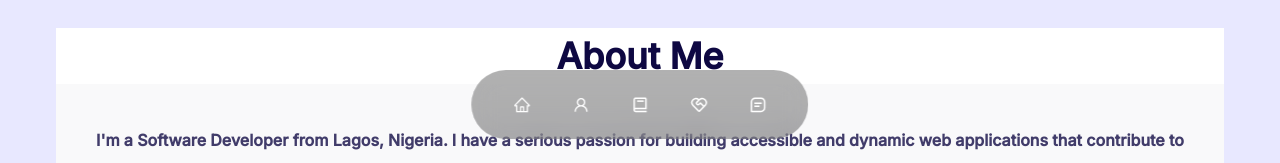
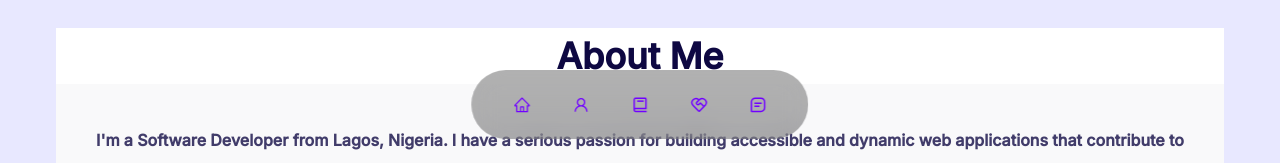
Before and after one commit to d2ndjim/jrl-portfolio, a React (Create React App) app: page / in a window 1280 px wide. Shown: the part 629-792 px from the top of the page. Built offline with nearby package versions, Linux system fonts and the light colour scheme.

Commit message:
add smooth scrolling to navigation

```diff
--- a/package.json
+++ b/package.json
@@ -13,6 +13,7 @@
     "react-icons": "^4.4.0",
     "react-router-dom": "^6.3.0",
     "react-scripts": "5.0.1",
+    "react-scroll": "^1.8.7",
     "web-vitals": "^2.1.4"
   },
   "scripts": {
--- a/src/App.js
+++ b/src/App.js
@@ -1,5 +1,9 @@
 import Home from './components/Home';
 import DeskNav from './components/deskNav';
+import About from './components/About';
+import Experience from './components/Experience';
+import Portfolio from './components/Portfolio';
+import Contact from './components/Contact';
 import './App.css';
 
 function App() {
@@ -7,6 +11,10 @@ function App() {
     <div className="App">
       <DeskNav />
       <Home />
+      <About />
+      <Experience />
+      <Portfolio />
+      <Contact />
     </div>
   );
 }
--- a/src/components/Contact.js
+++ b/src/components/Contact.js
@@ -23,7 +23,7 @@ const Contact = () => {
         onSubmit={handleSubmit}
         id="contact"
         className="m-10 pb-4 md:w-3/5"
-        data-aos="slide-up"
+        data-aos="fade-right"
       >
         <label htmlFor="name" className="block ">
           <span className="text-[#413C6A]">Your Full name</span>
--- a/src/components/Home.js
+++ b/src/components/Home.js
@@ -1,11 +1,7 @@
 import React, { useEffect } from 'react';
 import Aos from 'aos';
 import profilepic from '../assets/orange-edit.png';
-import Contact from './Contact';
 import Socials from './Socials';
-import About from './About';
-import Experience from './Experience';
-import Portfolio from './Portfolio';
 import 'aos/dist/aos.css';
 
 const Home = () => {
@@ -43,10 +39,6 @@ const Home = () => {
           <img src={profilepic} alt="lekan" className="rounded-xl" />
         </div>
       </div>
-      <About />
-      <Experience />
-      <Portfolio />
-      <Contact />
     </div>
   );
 };
--- a/src/components/deskNav.css
+++ b/src/components/deskNav.css
@@ -10,7 +10,7 @@ nav {
   bottom: 2rem;
   display: flex;
   gap: 0.8rem;
-  color: white;
+  color: #7000FF;
   border-radius: 3rem;
   backdrop-filter: blur(15px);
 }
--- a/src/components/deskNav.js
+++ b/src/components/deskNav.js
@@ -1,50 +1,54 @@
 import React, { useState } from 'react';
 import { AiOutlineHome, AiOutlineUser } from 'react-icons/ai';
-
+import { Link } from 'react-scroll';
 import { BiBook, BiMessageSquareDetail } from 'react-icons/bi';
 import { RiServiceLine } from 'react-icons/ri';
 
 import './deskNav.css';
 
 const DeskNav = () => {
-  const [activeNav, setActiveNav] = useState('#home');
+  const [activeNav, setActiveNav] = useState('home');
   return (
     <nav>
-      <a
-        href="#home"
-        onClick={() => setActiveNav('#home')}
-        className={activeNav === '#home' ? 'active' : ''}
+      <Link
+        to="home"
+        smooth
+        onClick={() => setActiveNav('home')}
+        className={activeNav === 'home' ? 'active' : ''}
       >
         <AiOutlineHome />
-      </a>
-      <a
-        href="#about"
-        onClick={() => setActiveNav('#about')}
-        className={activeNav === '#about' ? 'active' : ''}
+      </Link>
+      <Link
+        to="about"
+        smooth
+        onClick={() => setActiveNav('about')}
+        className={activeNav === 'about' ? 'active' : ''}
       >
         <AiOutlineUser />
-      </a>
-      <a
-        href="#experience"
-        onClick={() => setActiveNav('#experience')}
-        className={activeNav === '#experience' ? 'active' : ''}
+      </Link>
+      <Link
+        to="experience"
+        smooth
+        onClick={() => setActiveNav('experience')}
+        className={activeNav === 'experience' ? 'active' : ''}
       >
         <BiBook />
-      </a>
-      <a
-        href="#portfolio"
-        onClick={() => setActiveNav('#portfolio')}
-        className={activeNav === '#portfolio' ? 'active' : ''}
+      </Link>
+      <Link
+        to="portfolio"
+        smooth
+        onClick={() => setActiveNav('portfolio')}
+        className={activeNav === 'portfolio' ? 'active' : ''}
       >
         <RiServiceLine />
-      </a>
-      <a
-        href="#contact"
-        onClick={() => setActiveNav('#contact')}
-        className={activeNav === '#contact' ? 'active' : ''}
+      </Link>
+      <Link
+        to="contact"
+        onClick={() => setActiveNav('contact')}
+        className={activeNav === 'contact' ? 'active' : ''}
       >
         <BiMessageSquareDetail />
-      </a>
+      </Link>
     </nav>
   );
 };
```
Also changed, not shown: 1 other file (tests, documents, lock files or other folders).
